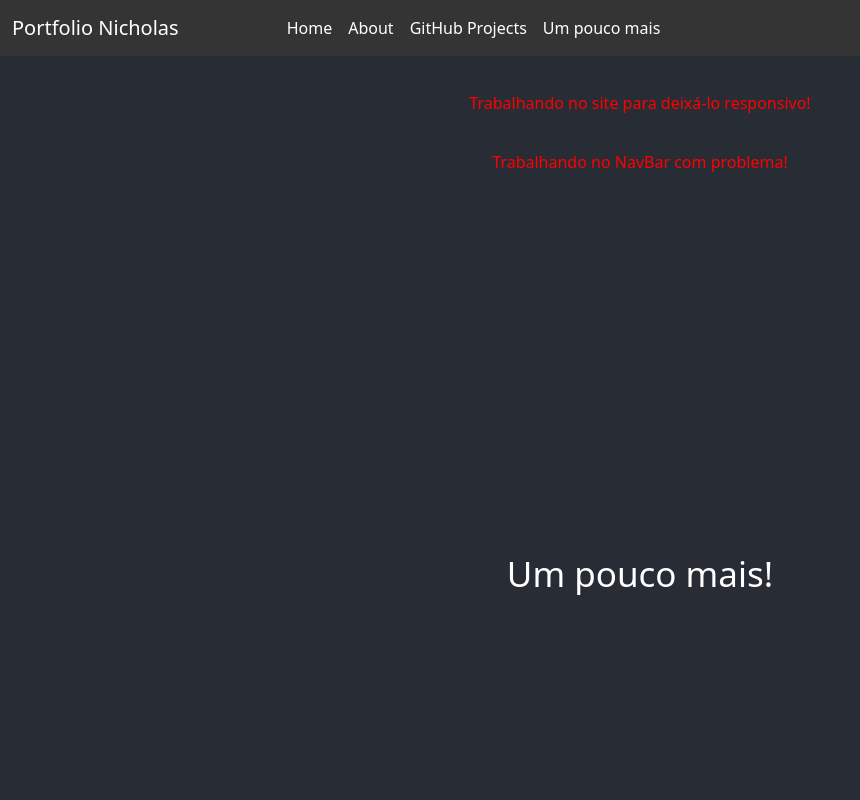
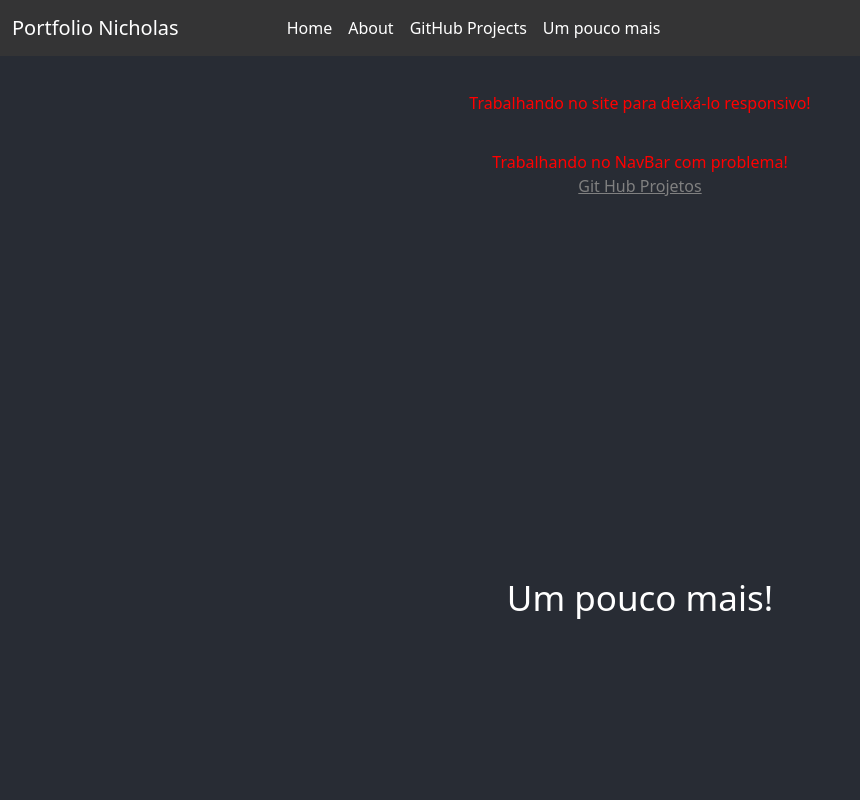
Before and after one commit to Thoks10a/portfolio-nicholas, a React (Create React App) app: page /UmPoucoMais in a window 1280 px wide. Shown: the top 800 px of the page, without its empty margins (0-860 px from the left). Built offline with nearby package versions, Linux system fonts and the light colour scheme.

Commit message:
Nav-Bar-Temporary

```diff
--- a/src/components/Style-NavBar/Style-NavBar.js
+++ b/src/components/Style-NavBar/Style-NavBar.js
@@ -18,6 +18,8 @@ import {
 } from 'reactstrap';
 import { Link } from 'react-router-dom';
 import { useState, useEffect } from 'react';
+
+import '../routes/routes';
 
 const PortStyle = {
     'margin-right': '100px',
--- a/src/components/UmPoucoMais/UmPoucoMais.js
+++ b/src/components/UmPoucoMais/UmPoucoMais.js
@@ -4,6 +4,8 @@ import CodeRoutes from '../image/CodeRoutes.png';
 import GitHubAPI from '../image/GitHubAPI.png';
 import useStateuSeEffect from '../image/useState-useEffect.png';
 import ReactStrap from '../image/ReactStrap.png';
+
+import { Link } from 'react-router-dom';
 
 export default function UmPoucoMais() {
     const styleMarg = {
@@ -12,6 +14,17 @@ export default function UmPoucoMais() {
 
     return (
         <div className="container-umpoucomais">
+            <Link
+                to="/githubprojects"
+                style={{
+                    display: 'flex',
+                    'align-items': 'center',
+                    'justify-content': 'center',
+                    color: 'gray',
+                }}
+            >
+                Git Hub Projetos
+            </Link>
             <h1 className="title-umpoucomais">Um pouco mais!</h1>
             <div className="box-one-umpoucomais">
                 <div className="box-umpoucomais" style={styleMarg}>
--- a/src/components/about/about.js
+++ b/src/components/about/about.js
@@ -29,6 +29,17 @@ function About() {
 
     return (
         <div className="container-about">
+            <Link
+                to="/"
+                style={{
+                    display: 'flex',
+                    'align-items': 'center',
+                    'justify-content': 'center',
+                    color: 'gray',
+                }}
+            >
+                Home
+            </Link>
             <h1 className="title-about">Sobre mim!</h1>
             <div className="box-one-about">
                 <div className="box-about box-blocky-about">
--- a/src/components/githubProjects/githubProjects.js
+++ b/src/components/githubProjects/githubProjects.js
@@ -13,6 +13,17 @@ function GithubProjects() {
 
     return (
         <div className="container-git">
+            <Link
+                to="/about"
+                style={{
+                    display: 'flex',
+                    'align-items': 'center',
+                    'justify-content': 'center',
+                    color: 'gray',
+                }}
+            >
+                Sobre
+            </Link>
             <h1 className="title-git">Projetos GitHub!</h1>
             <h4 className="title-git-sub">API Git Repositories</h4>
             {/* <div className="div-slide">
```
